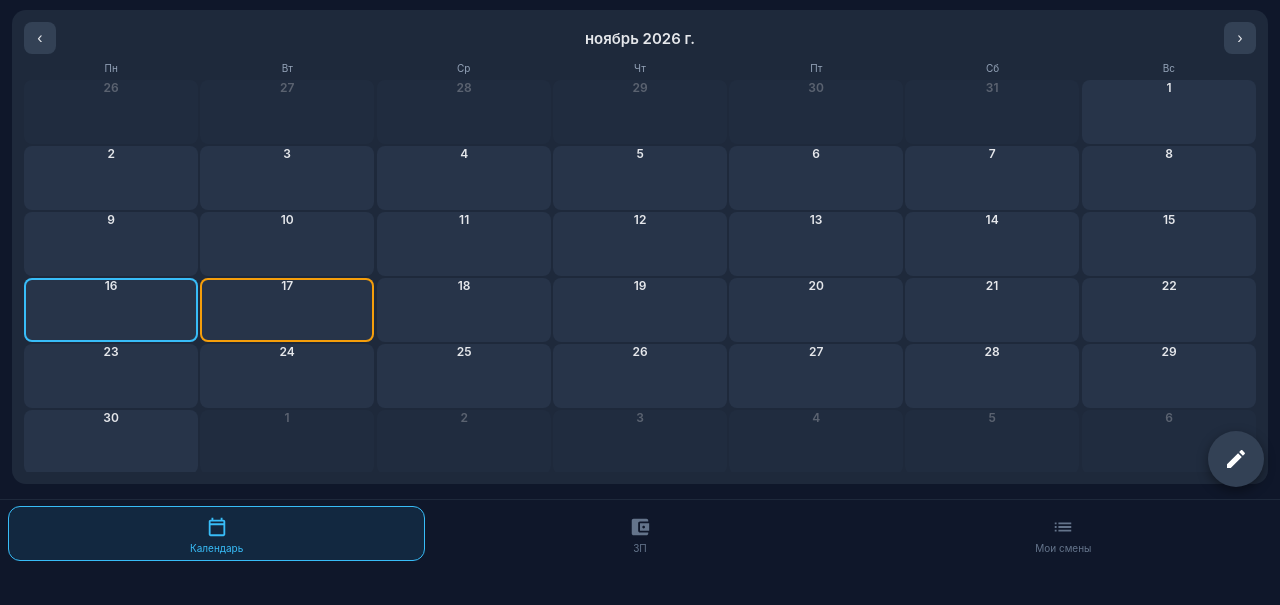
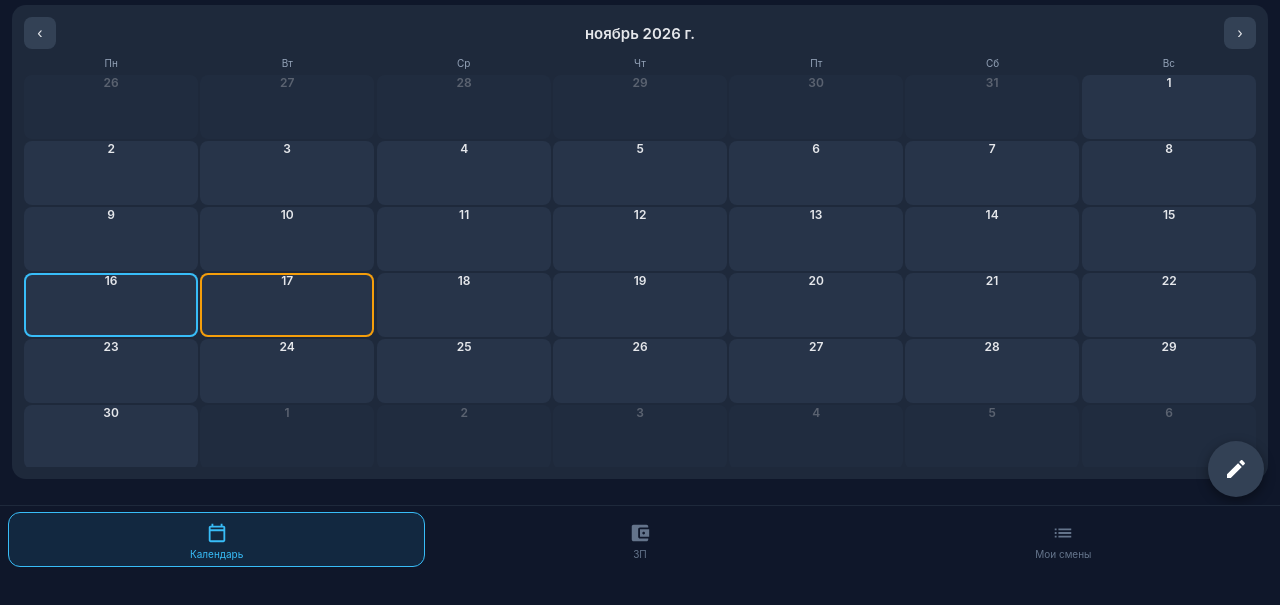
Before and after one commit to jinsoro/Rabota-n-zp-bot, a plain HTML site: page index.html in a window 1280 px wide. Shown: the part 213-818 px from the top of the page. Drawn offline with Linux system fonts and the light colour scheme.

Commit message:
Update index.html

```diff
--- a/index.html
+++ b/index.html
@@ -11,12 +11,6 @@
 <script src="https://telegram.org/js/telegram-web-app.js"></script>
 
 <style>
-  :root {
-    /* Эти переменные будут обновлены через JS, чтобы подстроиться под панель Telegram */
-    --tg-safe-top: 80px;
-    --tg-safe-bottom: 20px;
-  }
-
   * { box-sizing: border-box; -webkit-tap-highlight-color: transparent; }
 
   body {
@@ -27,9 +21,10 @@
     flex-direction: column;
     -webkit-font-smoothing: antialiased;
 
-    /* Безопасные зоны */
-    padding-top: var(--tg-safe-top);
-    padding-bottom: var(--tg-safe-bottom);
+    /* ЖЕСТКИЙ ОТСТУП СВЕРХУ: опускает контент под кнопку "Закрыть" и остров камеры */
+    padding-top: 75px;
+    /* ЖЕСТКИЙ ОТСТУП СНИЗУ: защита от полоски "Домой" */
+    padding-bottom: 20px;
   }
 
   #page-calendar { overflow: hidden !important; }
@@ -40,8 +35,8 @@
     overflow-y: auto;
     -webkit-overflow-scrolling: touch;
     padding: 12px;
-    /* Отступ снизу, чтобы контент не залезал под таббар */
-    padding-bottom: calc(90px + var(--tg-safe-bottom));
+    /* Отступ снизу для нижнего меню */
+    padding-bottom: 90px;
     pointer-events: auto;
   }
   .page.active { display: flex; flex-direction: column; }
@@ -115,7 +110,7 @@
 
   /* Плавающая кнопка */
   .fab-place-btn {
-    position: fixed; right: 16px; bottom: calc(80px + var(--tg-safe-bottom));
+    position: fixed; right: 16px; bottom: 90px;
     width: 56px; height: 56px; border-radius: 50%; background: #334155; color: #fff;
     border: none; box-shadow: 0 4px 12px rgba(0,0,0,0.4); cursor: pointer; z-index: 20;
     display: none; align-items: center; justify-content: center; transition: background 0.2s, transform 0.1s;
@@ -126,7 +121,7 @@
   .fab-place-btn svg { width: 24px; height: 24px; fill: currentColor; }
 
   .place-mode-hint {
-    position: fixed; left: 16px; right: 80px; bottom: calc(80px + var(--tg-safe-bottom));
+    position: fixed; left: 16px; right: 80px; bottom: 90px;
     font-size: 11px; color: #86efac; text-align: center; padding: 8px; background: #14532d;
     border-radius: 8px; z-index: 20; box-shadow: 0 4px 12px rgba(0,0,0,0.4);
   }
@@ -142,7 +137,7 @@
 
   .place-picker .inner, .modal, .archive-modal .inner {
     background: #1e293b; width: 100%; border-radius: 18px 18px 0 0; padding: 16px;
-    padding-bottom: calc(16px + var(--tg-safe-bottom)); max-height: 90vh; overflow-y: auto;
+    padding-bottom: 30px; max-height: 90vh; overflow-y: auto;
   }
   .backup-modal, .sync-confirm-modal {
     background: #1e293b; width: 100%; max-width: 340px; border-radius: 16px; padding: 20px; text-align: center;
@@ -252,8 +247,7 @@
     position: fixed; left: 0; right: 0; bottom: 0; z-index: 25;
     background: #0f172a; border-top: 1px solid #1e293b;
     display: flex; padding: 6px 8px;
-    /* Привязываем к безопасной зоне снизу */
-    padding-bottom: calc(6px + var(--tg-safe-bottom));
+    padding-bottom: 20px; /* Жесткий отступ под полоску "Домой" */
     gap: 6px;
   }
   .tabbar button {
@@ -469,15 +463,6 @@ if (tg) {
   tg.expand();
   if (tg.requestFullscreen) { tg.requestFullscreen(); }
   if (tg.disableVerticalSwipes) { tg.disableVerticalSwipes(); }
-
-  // ВАЖНО: Считываем безопасные зоны из Telegram и применяем их в CSS
-  const safeArea = tg.safeAreaInset;
-  const contentSafeArea = tg.contentSafeAreaInset;
-
-  // Верхний отступ (остров камеры + кнопка "Закрыть")
-  document.documentElement.style.setProperty('--tg-safe-top', `${(safeArea?.top || 0) + (contentSafeArea?.top || 0) + 8}px`);
-  // Нижний отступ (полоска "Домой")
-  document.documentElement.style.setProperty('--tg-safe-bottom', `${(safeArea?.bottom || 0) + 10}px`);
 
   // Принудительно задаем цвета шапки Telegram под цвет фона приложения
   tg.setHeaderColor('#0f172a');
```
